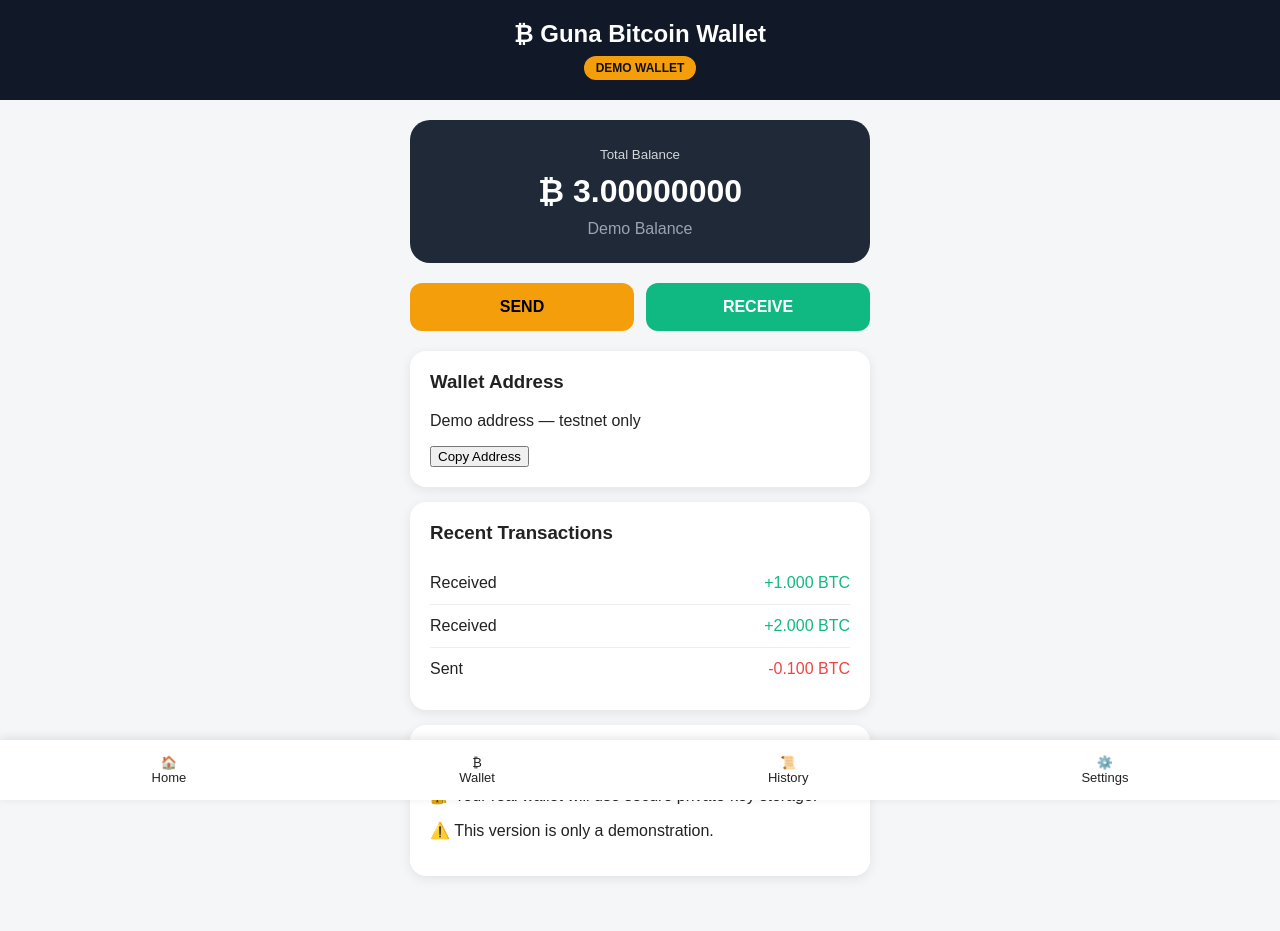
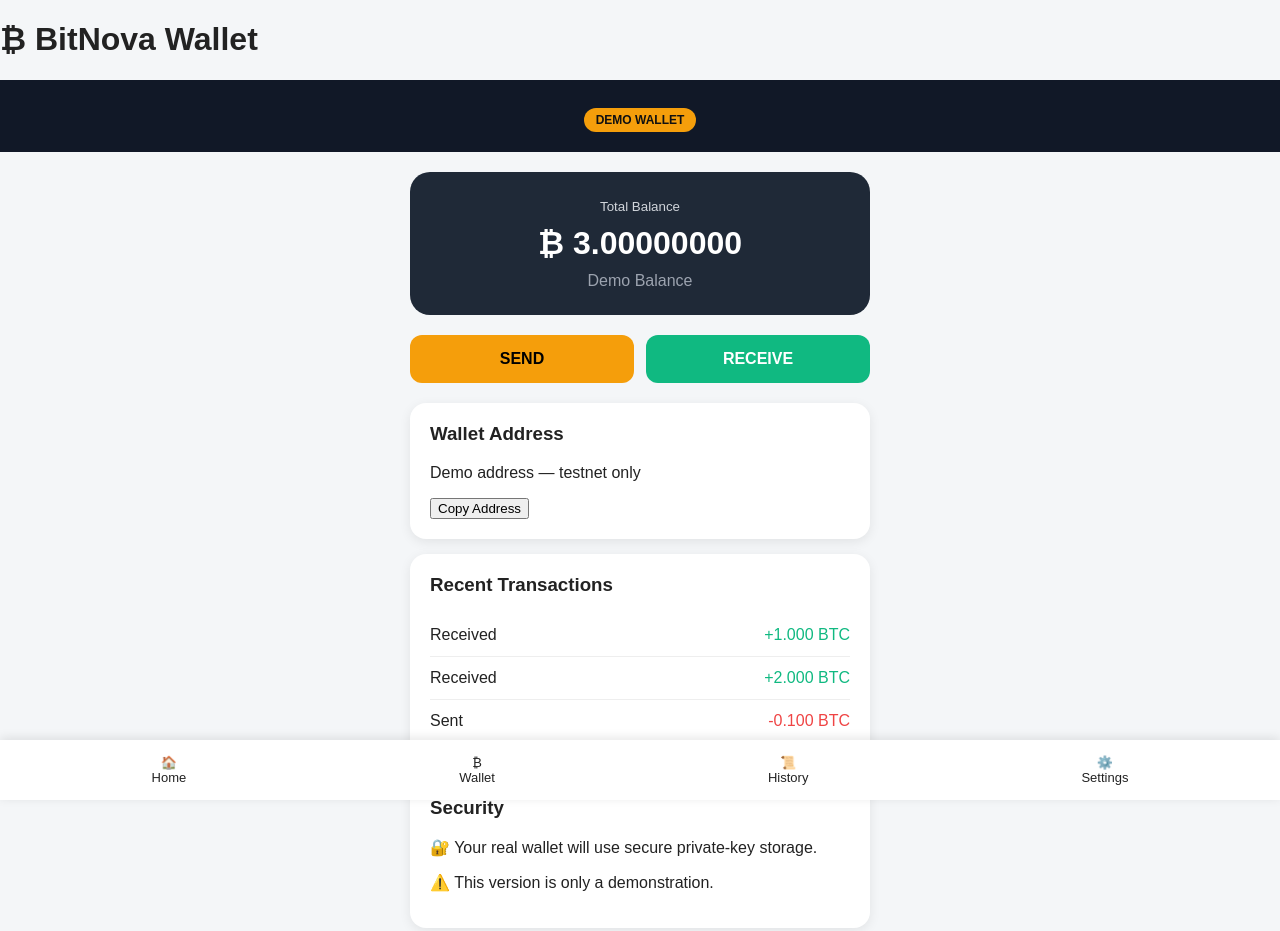
Before and after one commit to gunasekaran1969/Wallet-bitcoin, a plain HTML site: page index.html in a window 1280 px wide. Drawn offline with Linux system fonts and the light colour scheme.

Commit message:
Rename wallet title to 'BitNova Wallet'

```diff
--- a/index.html
+++ b/index.html
@@ -4,7 +4,7 @@
 <meta charset="UTF-8">
 <meta name="viewport" content="width=device-width, initial-scale=1.0">
 
-<title>Guna Bitcoin Wallet</title>
+<h1>₿ BitNova Wallet</h1>
 
 <style>
 *{
@@ -150,7 +150,7 @@
 
 <div class="header">
 
-<h1>₿ Guna Bitcoin Wallet</h1>
+<title>BitNova Wallet</title>
 
 <div class="demo">
 DEMO WALLET
```
